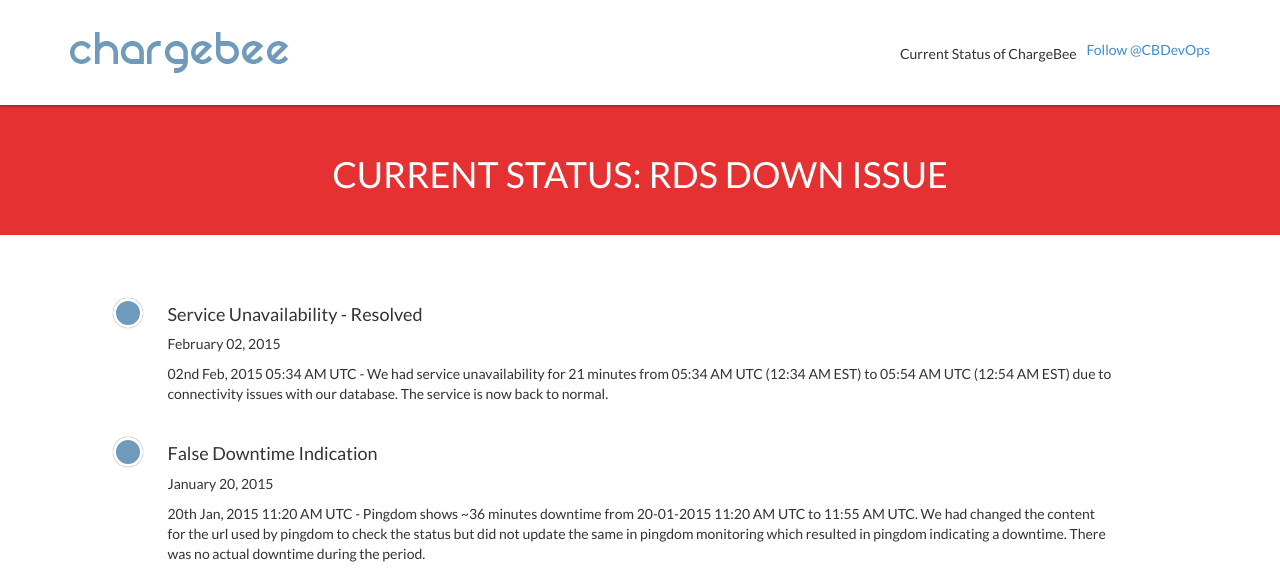
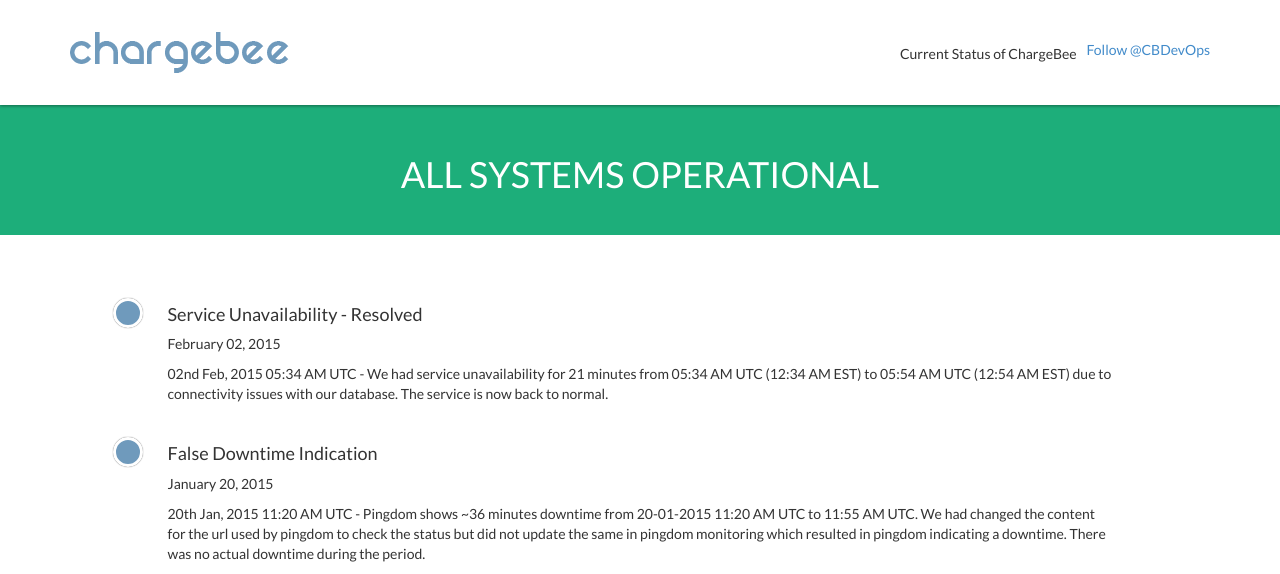
Before and after one commit to cbpirates/cbpirates.github.io, a Jekyll site: the page built from index.html, in a window 1280 px wide, cut to the strip 0-574 px from the top of the page. Built offline with Jekyll 4.4.1, drawn with Linux system fonts in a browser that asks for light colours; comment, search, counter and statistics services are not loaded; some of the changed lines change nothing that is shown.

Commit message:
Update _statusbanner.html

```diff
--- a/_includes/_statusbanner.html
+++ b/_includes/_statusbanner.html
@@ -1,4 +1,4 @@
-{% assign cb_status = "down" %}
+{% assign cb_status = "up" %}
 {% assign reason = "RDS Down Issue" %}
 
 {% if cb_status == "down" %}
```
